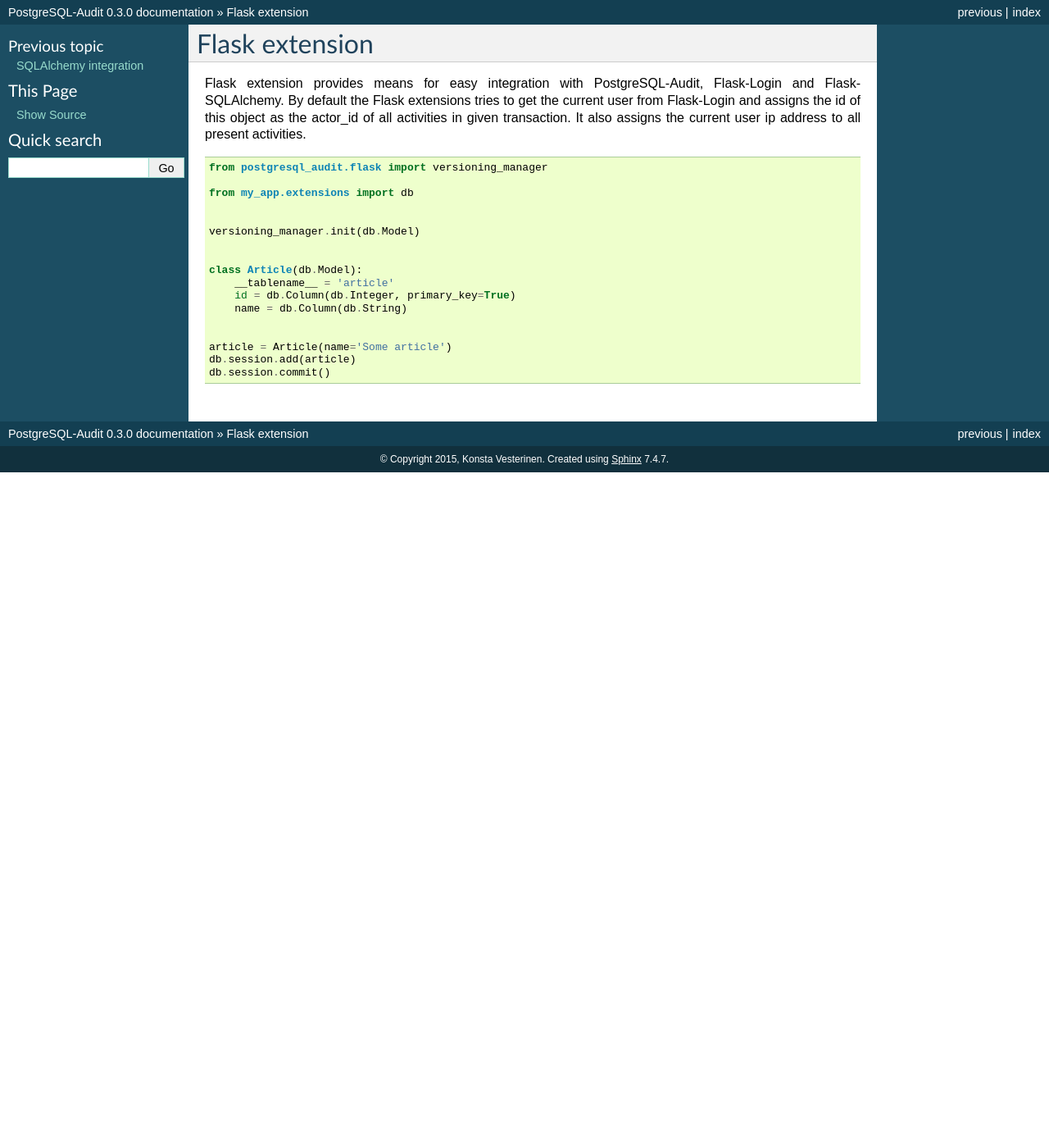
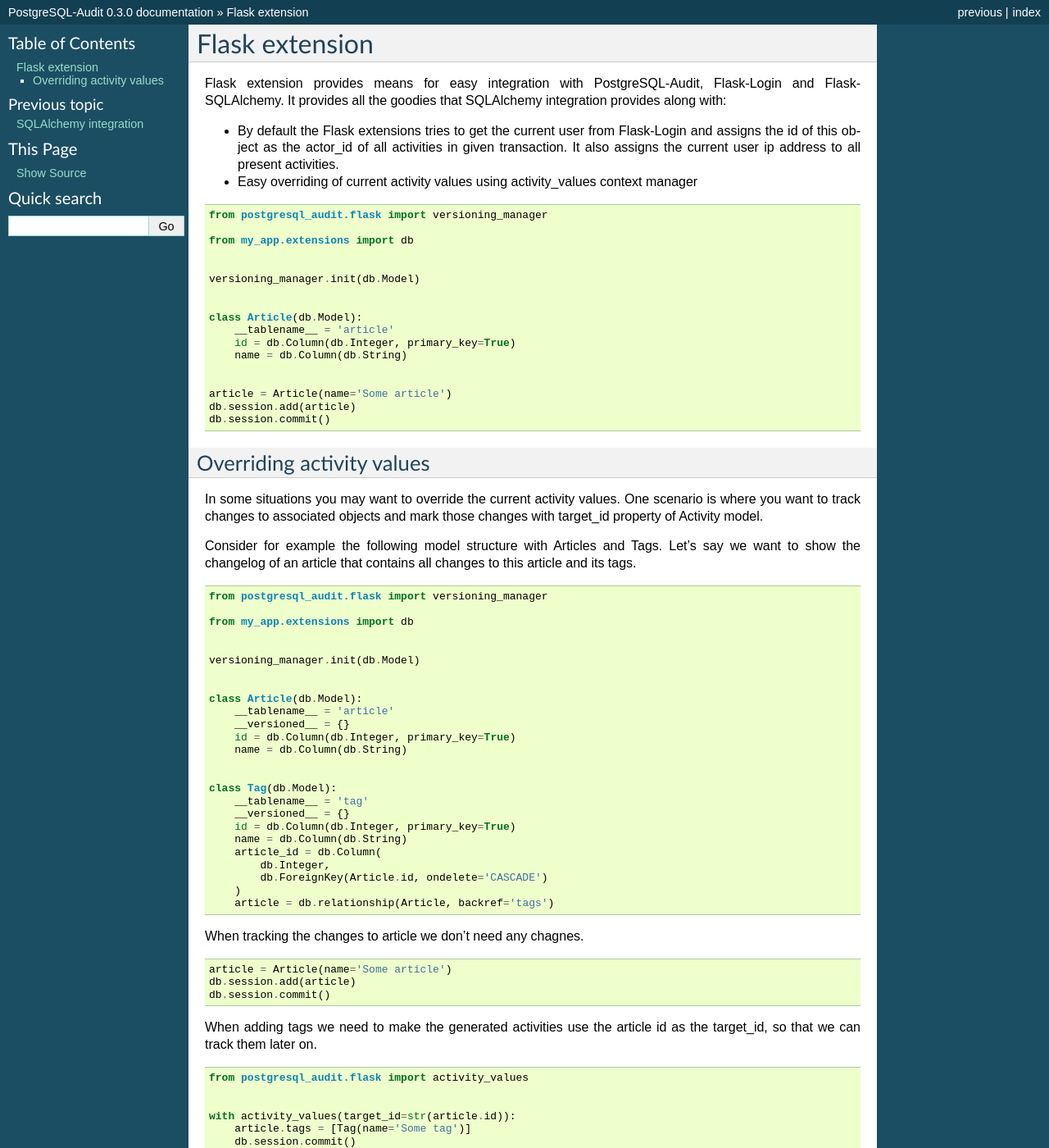
Before and after one commit to kvesteri/postgresql-audit, a Sphinx documentation site: the page built from docs/flask.rst, in a window 1280 px wide and 1400 px high. Shown: the whole window at 82% size. Built offline with Sphinx 7.4.7, drawn with Linux system fonts in a browser that asks for light colours; some of the changed text lies outside the part shown.

Commit message:
Add more docs for SQLAlchemy and Flask

```diff
--- a/docs/flask.rst
+++ b/docs/flask.rst
@@ -1,10 +1,11 @@
 Flask extension
----------------
+===============
 
 Flask extension provides means for easy integration with PostgreSQL-Audit, Flask-Login
-and Flask-SQLAlchemy. By default the Flask extensions tries to get the current user
-from Flask-Login and assigns the id of this object as the actor_id of all activities in given transaction. It also assigns the current user ip address to all present activities.
+and Flask-SQLAlchemy. It provides all the goodies that SQLAlchemy integration provides along with:
 
+* By default the Flask extensions tries to get the current user from Flask-Login and assigns the id of this object as the actor_id of all activities in given transaction. It also assigns the current user ip address to all present activities.
+* Easy overriding of current activity values using activity_values context manager
 
 .. code-block:: python
 
@@ -26,3 +27,85 @@
     article = Article(name='Some article')
     db.session.add(article)
     db.session.commit()
+
+
+Overriding activity values
+--------------------------
+
+In some situations you may want to override the current activity values. One scenario
+is where you want to track changes to associated objects and mark those changes with
+target_id property of Activity model.
+
+Consider for example the following model structure with Articles and Tags. Let's say
+we want to show the changelog of an article that contains all changes to this article and its tags.
+
+.. code-block:: python
+
+
+    from postgresql_audit.flask import versioning_manager
+
+    from my_app.extensions import db
+
+
+    versioning_manager.init(db.Model)
+
+
+    class Article(db.Model):
+        __tablename__ = 'article'
+        __versioned__ = {}
+        id = db.Column(db.Integer, primary_key=True)
+        name = db.Column(db.String)
+
+
+    class Tag(db.Model):
+        __tablename__ = 'tag'
+        __versioned__ = {}
+        id = db.Column(db.Integer, primary_key=True)
+        name = db.Column(db.String)
+        article_id = db.Column(
+            db.Integer,
+            db.ForeignKey(Article.id, ondelete='CASCADE')
+        )
+        article = db.relationship(Article, backref='tags')
+
+When tracking the changes to article we don't need any chagnes.
+
+.. code-block:: python
+
+    article = Article(name='Some article')
+    db.session.add(article)
+    db.session.commit()
+
+
+When adding tags we need to make the generated activities use the article id as the target_id, so that we can track them later on.
+
+
+.. code-block:: python
+
+    from postgresql_audit.flask import activity_values
+
+
+    with activity_values(target_id=str(article.id)):
+        article.tags = [Tag(name='Some tag')]
+        db.session.commit()
+
+
+Now we can find all activites for given article with the following query.
+
+.. code-block:: python
+
+
+    Activity = versioning_manager.activity_cls
+
+    activities = Activity.query.filter(
+        db.or_(
+            db.and_(
+                Activity.target_id == str(article.id),
+                Activity.target_table_name == 'article'
+            ),
+            db.and_(
+                Activity.object_id == str(article.id),
+                Activity.table_name == 'article'
+            )
+        )
+    ).order_by(Activity.issued_at)
--- a/docs/sqlalchemy.rst
+++ b/docs/sqlalchemy.rst
@@ -3,6 +3,7 @@
 
 
 SQLAlchemy integration offers easy way of using PostgreSQL-Audit with SQLAlchemy ORM. It has the following features:
+
 * Automatically marks all declarative classes which have `__versioned__` class property defined as versioned.
 * Attaches after_create DDL listeners that create versioning triggers for all versioned tables.
 * Provides Activity model for easy ORM level access of activities
```
